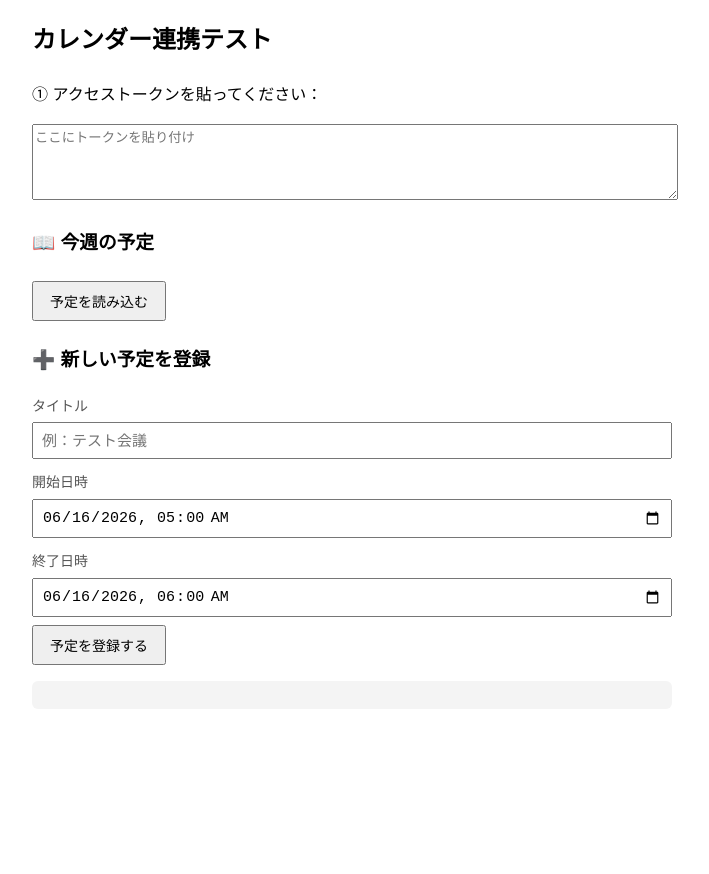
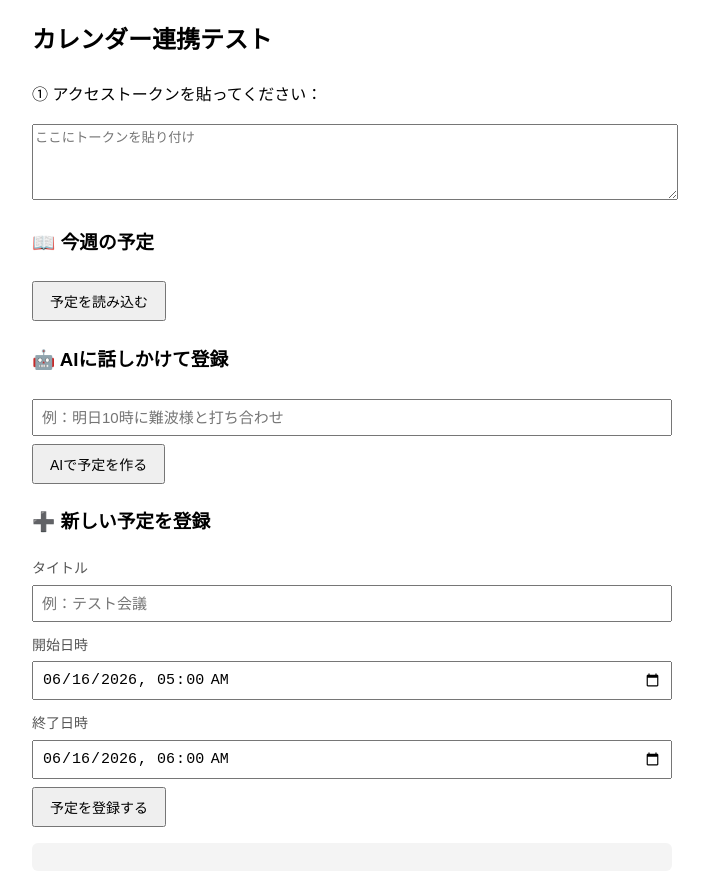
Before and after one commit to tsutomutakemura/ai-secretary, a website: page calendar-test.html in a window 1280 px wide. Shown: the whole page, without its empty margins (288-997 px from the left). Before the commit the page ends 800 px from the top, so only its background shows below. Drawn offline with Linux system fonts and the light colour scheme.

Commit message:
Update calendar-test.html

```diff
--- a/calendar-test.html
+++ b/calendar-test.html
@@ -23,6 +23,11 @@ label{font-size:14px;color:#555;display:block;margin-top:8px;}
 <h3>📖 今週の予定</h3>
 <button onclick="readEvents()">予定を読み込む</button>
 <div id="list"></div>
+
+<h3>🤖 AIに話しかけて登録</h3>
+<input id="aiText" placeholder="例：明日10時に難波様と打ち合わせ">
+<button onclick="aiAdd()">AIで予定を作る</button>
+<div id="aiPreview" style="background:#eef6ff;padding:10px;border-radius:6px;margin-top:8px;display:none;"></div>
 
 <h3>➕ 新しい予定を登録</h3>
 <label>タイトル</label>
@@ -120,6 +125,28 @@ async function updateEvent(btn, id){
   }catch(err){ show('エラー：'+err.message); }
 }
 
+async function aiAdd(){
+  var text = document.getElementById('aiText').value.trim();
+  if(!text){ show('予定の内容を入力してください。'); return; }
+  show('AIが解析中...');
+  try{
+    var r = await fetch('/api/parse', {
+      method:'POST',
+      headers:{ 'Content-Type':'application/json' },
+      body: JSON.stringify({ text: text })
+    });
+    var p = await r.json();
+    if(p.error){ show('AI：'+p.error+(p.raw?('\n（AIの返答：'+p.raw+'）'):'')); return; }
+    // フォームに反映して内容を見せる
+    document.getElementById('title').value = p.title || '';
+    document.getElementById('start').value = (p.start||'').slice(0,16);
+    document.getElementById('end').value = (p.end||'').slice(0,16);
+    var prev = document.getElementById('aiPreview');
+    prev.style.display = 'block';
+    prev.textContent = '📋 AIが読み取った内容：\n「'+p.title+'」\n'+p.start+' 〜 '+p.end+'\n\n下の「予定を登録する」を押すと登録します（重複チェックも働きます）。';
+  }catch(err){ show('エラー：'+err.message); }
+}
+
 async function addEvent(){
   var s = document.getElementById('start').value;
   var e = document.getElementById('end').value;
```
